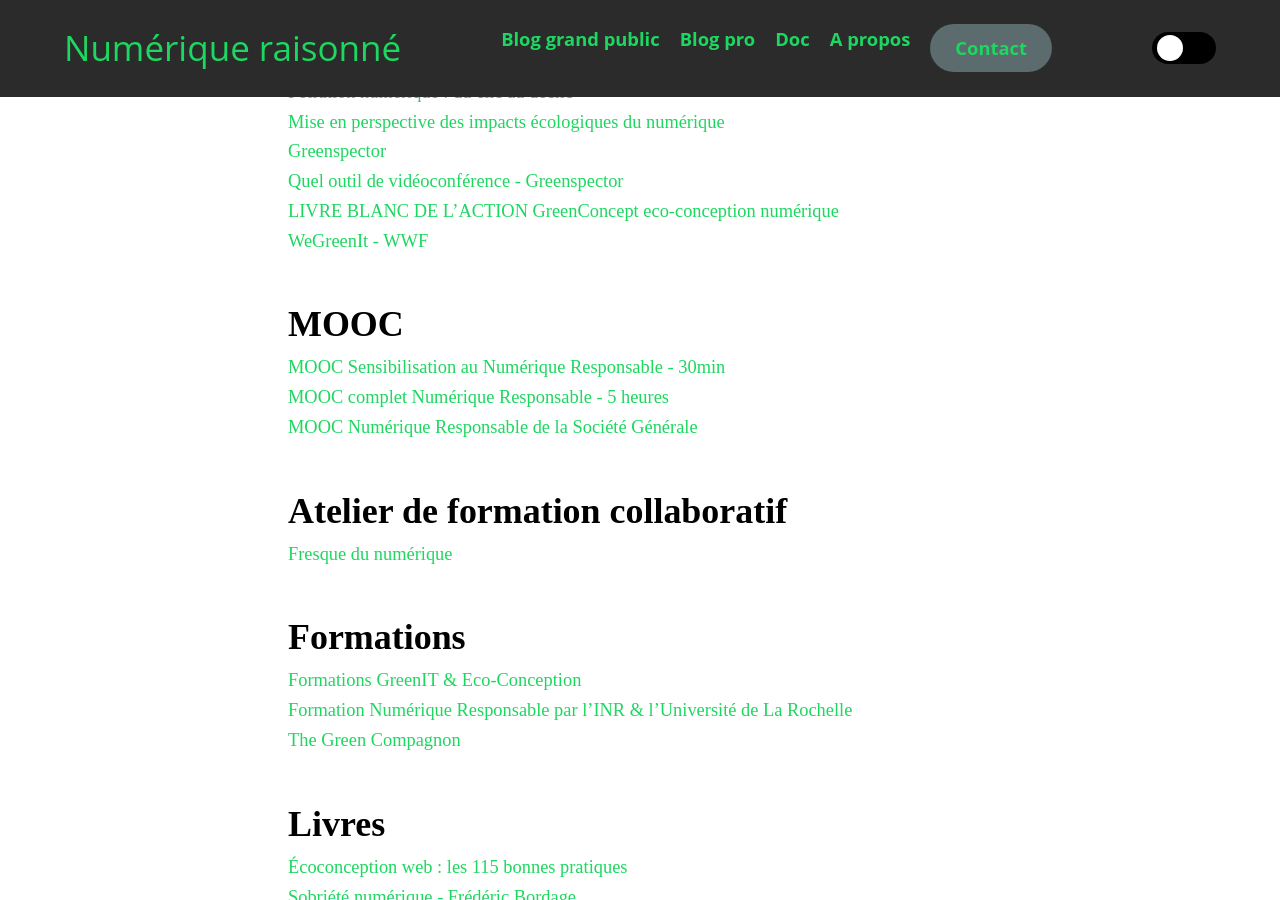
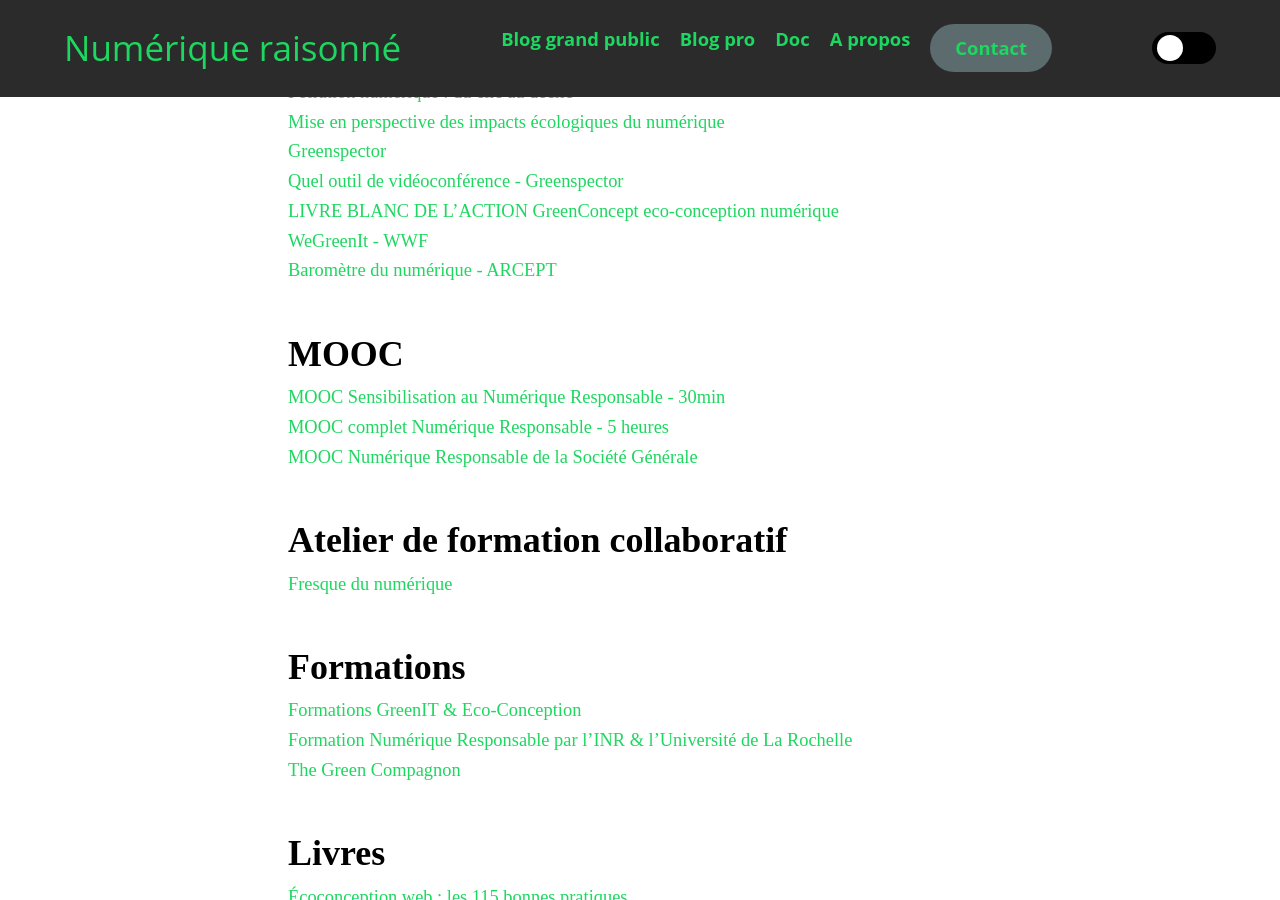
Before and after one commit to Slandais/slandais.github.io, a Jekyll site: the page built from _pages/liens-numerique-responsable.md, in a window 1280 px wide and 900 px high, scrolled down 767 px. Built offline with Jekyll 4.4.1, drawn with Linux system fonts in a browser that asks for light colours.

Commit message:
Update liens-numerique-responsable.md

```diff
--- a/_pages/liens-numerique-responsable.md
+++ b/_pages/liens-numerique-responsable.md
@@ -27,6 +27,7 @@
 * [Quel outil de vidéoconférence - Greenspector](https://greenspector.com/fr/quelle-application-mobile-de-visioconference-pour-reduire-votre-impact-edition-2021/)
 * [LIVRE BLANC DE L’ACTION GreenConcept eco-conception numérique](http://www.greenconcept-innovation.fr/wp-content/uploads/2020/02/greenconcept_21022020.pdf)
 * [WeGreenIt - WWF](https://www.wwf.fr/vous-informer/actualites/etude-wegreenit-quel-impact-environnemental-du-numerique-dans-les-entreprises)
+* [Baromètre du numérique - ARCEPT](https://www.arcep.fr/cartes-et-donnees/nos-publications-chiffrees/numerique/le-barometre-du-numerique.html)
 
 ## MOOC
 
```
